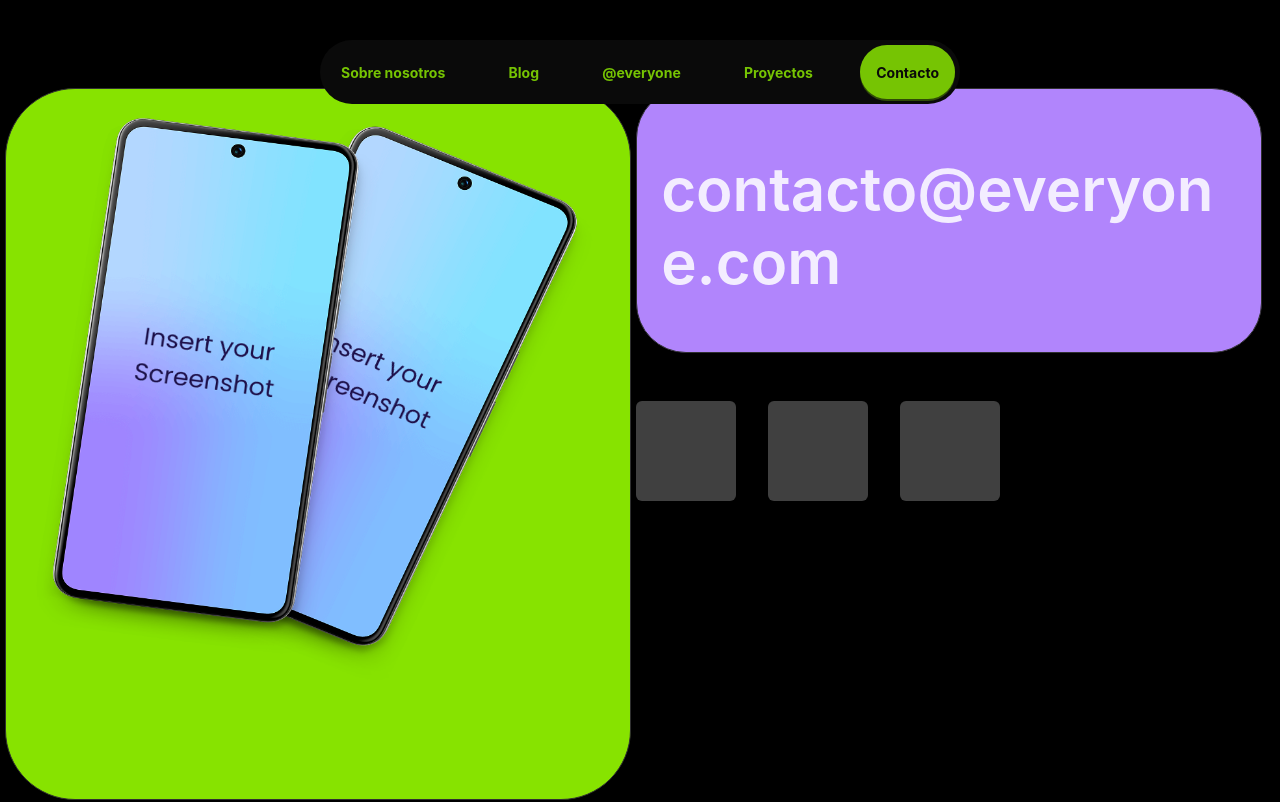
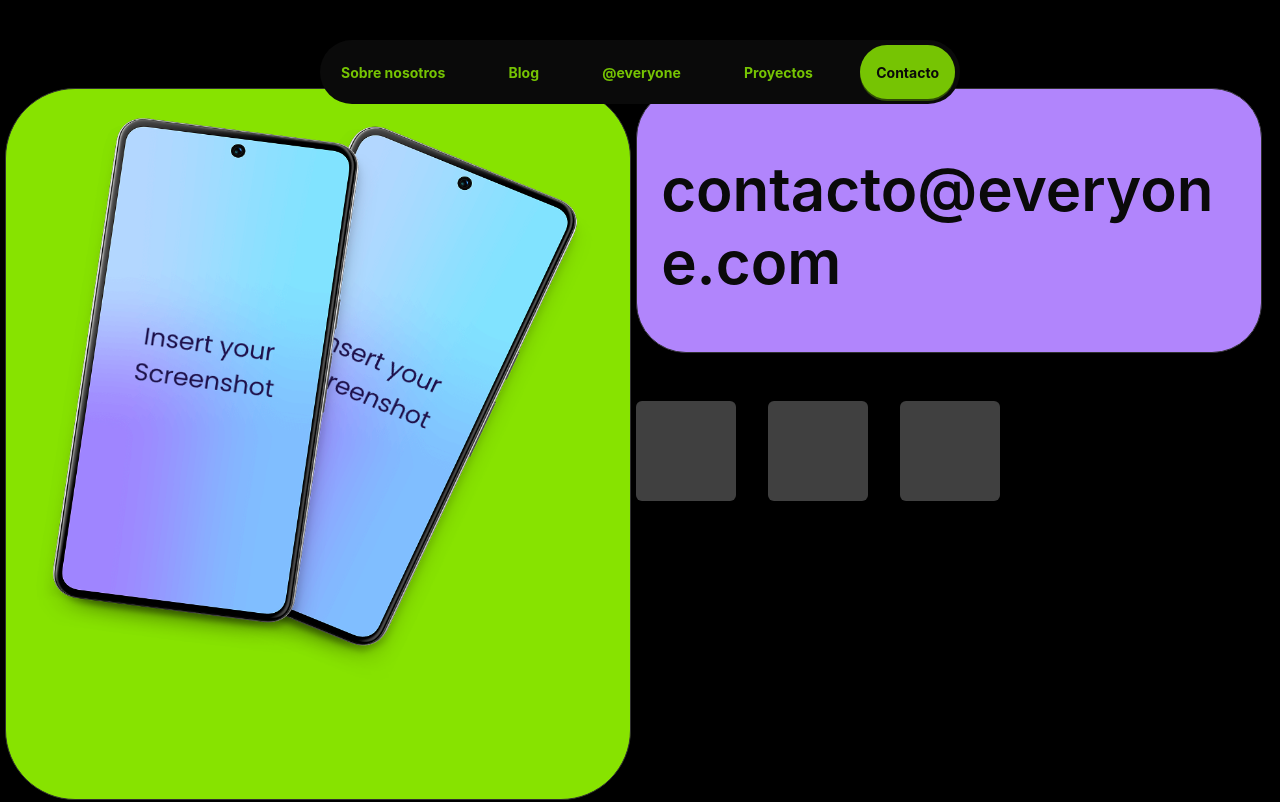
Before and after one commit to arroba-everyone/Everyone_Web, a React (Vite) app: page /contact in a window 1280 px wide. Shown: the top 802 px of the page. Built offline with nearby package versions, Linux system fonts and the light colour scheme; no server answers.

Commit message:
Fix bugs

```diff
--- a/src/layouts/AboutUs/SecondPage.tsx
+++ b/src/layouts/AboutUs/SecondPage.tsx
@@ -20,7 +20,7 @@ export const SecondPage = () => {
           adipisci, natus culpa, magnam doloremque quisquam nulla!
         </Title>
       </Flex>
-      <Image src={ordenador} />
+      <Image src={ordenador} preview={false} />
     </Flex>
   );
 };
--- a/src/layouts/Main/OurProjects.tsx
+++ b/src/layouts/Main/OurProjects.tsx
@@ -19,7 +19,6 @@ export const OurProjects = () => {
           <Card bgColor="var(--color-secondary)" borderRadius={70} bodySize={'20dvw'}>
             <Flex vertical justify="space-between" style={{ height: '100%' }}>
               <Flex vertical>
-                {/* TODO: Hablar con Juan. Cambio de color de texto para aumentar contraste (Opción 2 es cambiar el color morado) */}
                 <Title color="var(--color-bg)" level={4}>
                   Tu chef personal en la palma de tu mano
                 </Title>
--- a/src/routes/contact.tsx
+++ b/src/routes/contact.tsx
@@ -26,7 +26,9 @@ function Contact() {
         <Flex vertical gap={48}>
           <Card bgColor="var(--color-secondary)" borderRadius={50}>
             <Flex style={{ width: '45dvw' }} justify="center">
-              <Title style={{ fontSize: 60 }}>contacto@everyone.com</Title>
+              <Title color="var(--color-bg)" style={{ fontSize: 60 }}>
+                contacto@everyone.com
+              </Title>
             </Flex>
           </Card>
           <Flex gap={32}>
--- a/src/routes/projects.tsx
+++ b/src/routes/projects.tsx
@@ -1,7 +1,6 @@
 import { MainLayout } from '@everyone-web/components/MainLayout/MainLayout';
 import { createFileRoute } from '@tanstack/react-router';
 import { NutrIA } from '@everyone-web/layouts/Projects/NutrIA';
-import { Divider } from 'antd';
 import { Flex } from '@everyone-web/ui/Common/Flex';
 import { EveryLog } from '@everyone-web/layouts/Projects/EveryLog';
 
@@ -14,9 +13,6 @@ function Projects() {
     <MainLayout>
       <Flex vertical align="center">
         <NutrIA />
-        <Flex style={{ width: '90dvw' }}>
-          <Divider style={{ borderColor: 'var(--color-primary)' }} />
-        </Flex>
         <EveryLog />
       </Flex>
     </MainLayout>
```
